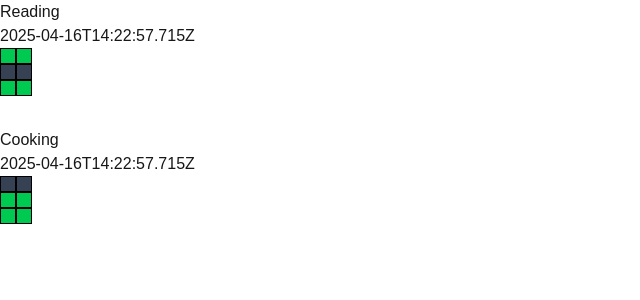
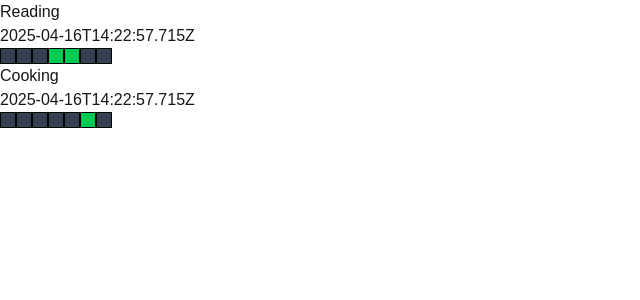
Before and after one commit to drewlong314/nextjs-habit-tracker, a Next.js app: page / in a window 1280 px wide. Shown: the top 300 px of the page, without its empty margins (0-640 px from the left). Built offline with nearby package versions, Linux system fonts and the light colour scheme.

Commit message:
render current week

```diff
--- a/components/Habit.tsx
+++ b/components/Habit.tsx
@@ -12,13 +12,44 @@ interface HabitParams {
 
 export default function Habit({ habit }: HabitParams) {
 
+    const findNearestSunday = () => {
+        const currentDate = new Date()
+        for (let i = 0; i < 7; i++) {
+            const currentDay = `${currentDate.toString()[0]}${currentDate.toString()[1]}${currentDate.toString()[2]}`
+            if (currentDay === "Sun") return currentDate
+            else currentDate.setDate(currentDate.getDate() - 1)
+        }
+    }
+
+    const getWeek = () => {
+        const weekDays = []
+        const nearestSunday = findNearestSunday()
+
+        if (nearestSunday) {
+            weekDays.push(nearestSunday.toISOString().split('T')[0])
+            for (let i = 1; i < 7; i++) {
+                const nextDay = new Date(nearestSunday)
+                nextDay.setDate(nearestSunday.getDate() + i)
+                weekDays.push(nextDay.toISOString().split('T')[0])
+            }
+        }
+        return weekDays
+    }
+
     return (
         <div>
             <div>{habit.title}</div>
             <div>{habit.startDay}</div>
-            <div className="flex flex-col h-20">
-                {habit.dates.map((date: [string, boolean], i) => {
-                    return <HabitBox date={date} key={i} />
+            <div className="flex">
+                {getWeek().map((date: string, i) => {
+                    const isFiltered = Object.keys(habit.dates).filter((day) => {
+                        if (day.split('T')[0] === date) {
+                            return true
+                        }
+                    })
+
+                    if (habit.dates[isFiltered[0]]) return <HabitBox isChecked={true} key={i} />
+                    else return <HabitBox isChecked={false} key={i} />
                 })}
             </div>
         </div>
--- a/components/HabitBox.tsx
+++ b/components/HabitBox.tsx
@@ -1,14 +1,9 @@
 interface HabitBoxParams {
-    date: [string, boolean]
+    isChecked: boolean
 }
 
-export default function HabitBox({ date }: HabitBoxParams) {
-
-
+export default function HabitBox({ isChecked }: HabitBoxParams) {
     return (
-        <div className="flex">
-            <div className={`${date[1] ? "bg-green-500" : " bg-gray-700"} border-1 border-black h-4 w-4`} />
-            <div className={`${date[1] ? "bg-green-500" : "bg-gray-700"} border-1 border-black h-4 w-4`} />
-        </div>
+        <div className={`${isChecked ? "bg-green-500" : " bg-gray-700"} border-1 border-black h-4 w-4`} />
     );
 }
--- a/public/data.json
+++ b/public/data.json
@@ -2,19 +2,19 @@
   {
     "title": "Reading",
     "startDay": "2025-04-16T14:22:57.715Z",
-    "dates": [
-      ["2025-04-16T14:22:57.715Z", true],
-      ["2025-04-17T14:22:57.715Z", false],
-      ["2025-04-18T14:22:57.715Z", true]
-    ]
+    "dates": {
+      "2025-04-16T14:22:57.715Z": true,
+      "2025-04-17T14:22:57.715Z": true,
+      "2025-04-18T14:22:57.715Z": false
+    }
   },
   {
     "title": "Cooking",
     "startDay": "2025-04-16T14:22:57.715Z",
-    "dates": [
-      ["2025-04-16T14:22:57.715Z", false],
-      ["2025-04-17T14:22:57.715Z", true],
-      ["2025-04-18T14:22:57.715Z", true]
-    ]
+    "dates": {
+      "2025-04-16T14:22:57.715Z": false,
+      "2025-04-17T14:22:57.715Z": false,
+      "2025-04-18T14:22:57.715Z": true
+    }
   }
 ]
```
